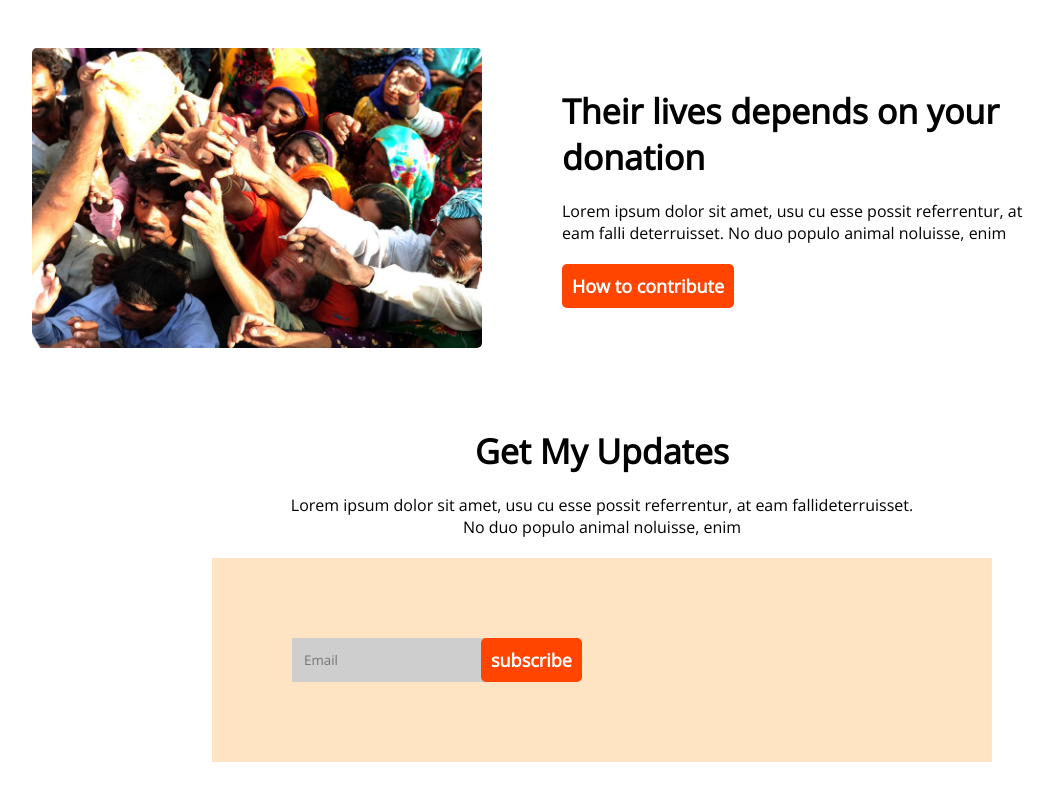
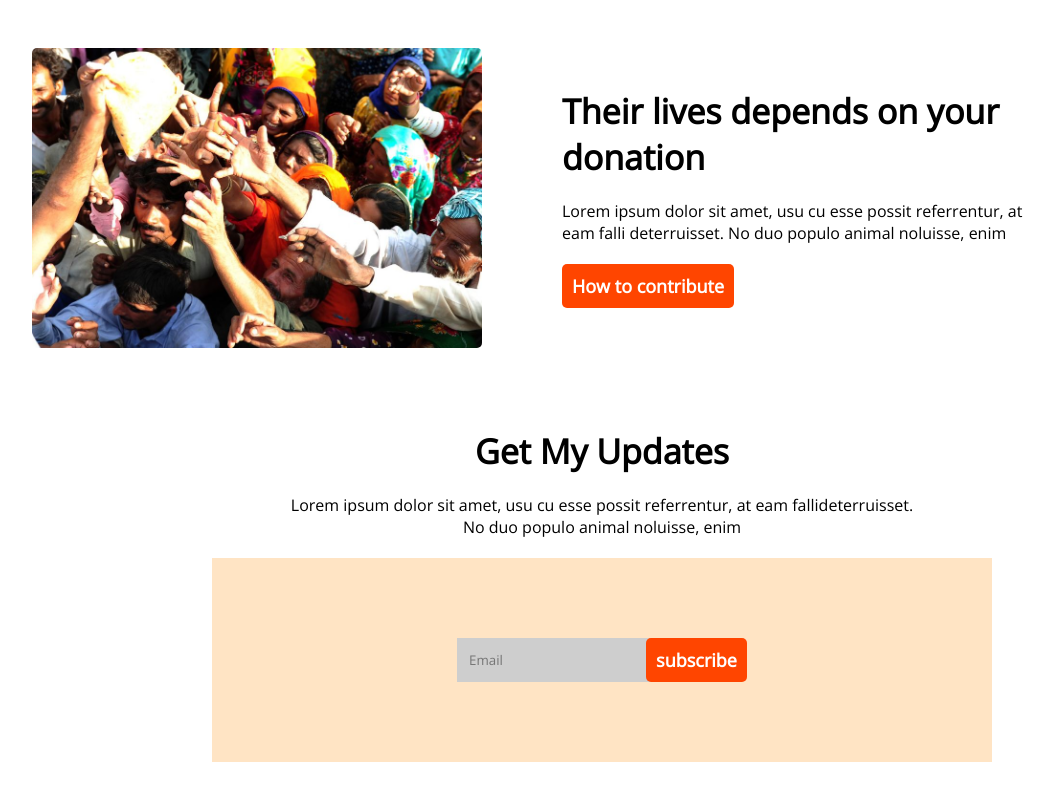
Before and after one commit to samiulsani/Donate-website, a plain HTML site: page index.html in a window 1280 px wide. Shown: the part 1880-2680 px from the top of the page, without its empty margins (38-1092 px from the left). Drawn offline with nearby package versions, Linux system fonts and the light colour scheme.

Commit message:
Fix the subscription section

```diff
--- a/style.css
+++ b/style.css
@@ -168,7 +168,8 @@ main {
   display: flex;
   background-color: bisque;
   padding: 80px;
-  margin: 0px 180px;
+  margin: 0px 180px 80px;
+  justify-content: center;
 }
 .update-section input {
   padding: 12px;
```
Also changed, not shown: index.html (+0 -1 lines).
